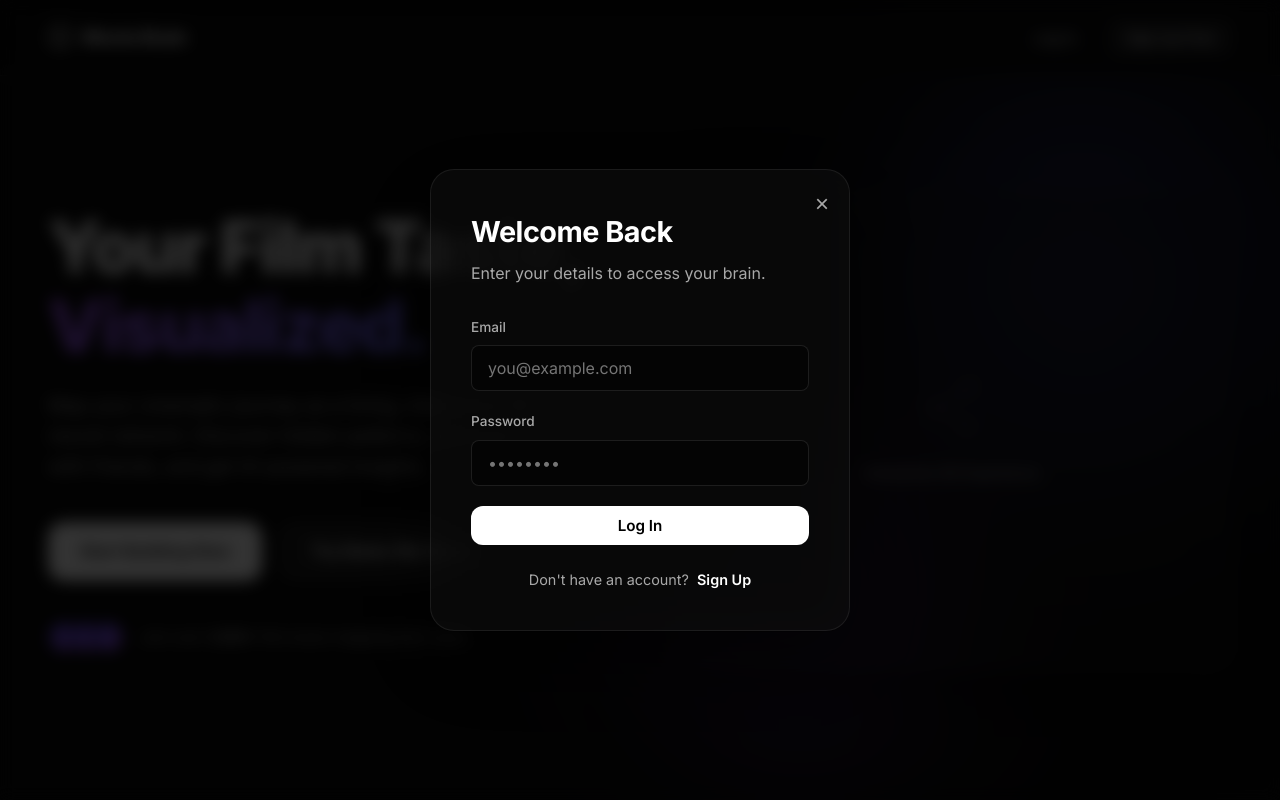
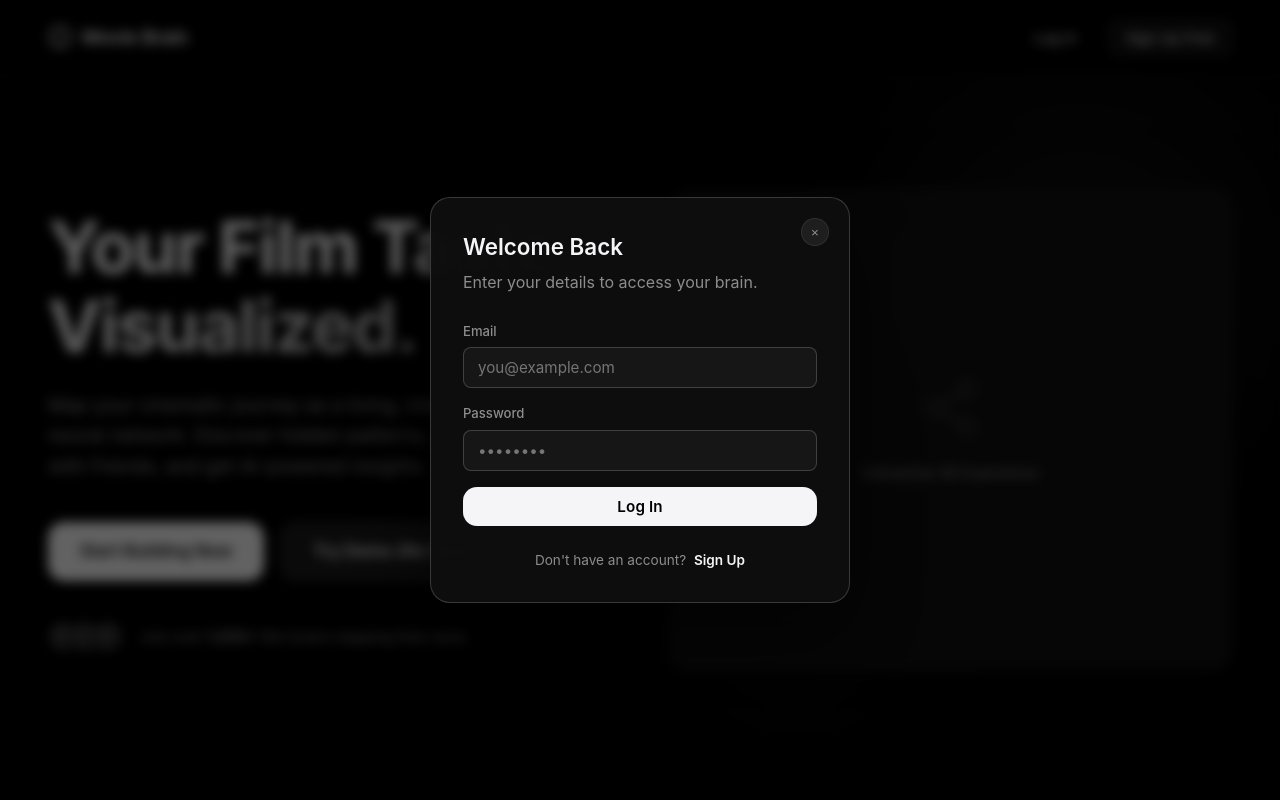
Before and after one commit to Debmalya0132/Movie-Brain, a website: page public/index.html in a window 1280 px wide. Both pictures are taken after a click on the button "Log In". Shown: the top 800 px of the page. Drawn offline with nearby package versions, Linux system fonts and the light colour scheme.

Commit message:
style: match landing page color tone with app UI

```diff
--- a/public/css/landing.css
+++ b/public/css/landing.css
@@ -1,16 +1,19 @@
-/* ── Landing Page Styles ── */
+/* ── Landing Page Styles (Monochrome) ── */
 :root {
-    --bg-color: #0a0a0a;
-    --text-1: #ffffff;
-    --text-2: rgba(255, 255, 255, 0.65);
-    --primary: #6366f1;
-    --primary-hover: #4f46e5;
-    --surface-1: rgba(255, 255, 255, 0.03);
-    --surface-2: rgba(255, 255, 255, 0.08);
-    --border: rgba(255, 255, 255, 0.1);
-    --radius-md: 12px;
-    --radius-lg: 24px;
-    --transition: 0.2s ease;
+    --bg-color: #000000;
+    --text-1: #f5f5f7;
+    --text-2: rgba(245, 245, 247, 0.55);
+    --text-3: rgba(245, 245, 247, 0.35);
+    --primary: #f5f5f7;
+    --primary-hover: #ffffff;
+    --surface-1: rgba(18, 18, 18, 0.85);
+    --surface-2: rgba(28, 28, 28, 0.90);
+    --border: rgba(255, 255, 255, 0.08);
+    --border-hi: rgba(255, 255, 255, 0.18);
+    --radius-md: 14px;
+    --radius-lg: 20px;
+    --blur: blur(24px) saturate(180%);
+    --transition: 0.25s cubic-bezier(0.4, 0, 0.2, 1);
 }
 
 * {
@@ -20,16 +23,18 @@
 }
 
 body {
-    font-family: 'Inter', -apple-system, BlinkMacSystemFont, sans-serif;
+    font-family: -apple-system, BlinkMacSystemFont, 'SF Pro Display', 'Inter', 'Segoe UI', sans-serif;
     background-color: var(--bg-color);
     color: var(--text-1);
     line-height: 1.5;
     overflow-x: hidden;
+    -webkit-font-smoothing: antialiased;
 }
 
 /* Typography */
 .text-gradient {
-    background: linear-gradient(135deg, #a855f7 0%, #6366f1 100%);
+    /* Subtle monochrome gradient for the hero text */
+    background: linear-gradient(135deg, #ffffff 0%, rgba(255,255,255,0.6) 100%);
     -webkit-background-clip: text;
     -webkit-text-fill-color: transparent;
     background-clip: text;
@@ -45,9 +50,9 @@ body {
     justify-content: space-between;
     align-items: center;
     padding: 20px 48px;
-    background: rgba(10, 10, 10, 0.8);
-    backdrop-filter: blur(12px);
-    -webkit-backdrop-filter: blur(12px);
+    background: rgba(0, 0, 0, 0.75);
+    backdrop-filter: var(--blur);
+    -webkit-backdrop-filter: var(--blur);
     position: fixed;
     top: 0;
     left: 0;
@@ -60,9 +65,9 @@ body {
     display: flex;
     align-items: center;
     gap: 10px;
-    font-weight: 700;
+    font-weight: 600;
     font-size: 1.2rem;
-    letter-spacing: -0.5px;
+    letter-spacing: -0.3px;
 }
 
 .nav-links {
@@ -85,6 +90,7 @@ body {
     border: none;
     text-decoration: none;
     font-family: inherit;
+    letter-spacing: 0.1px;
 }
 
 .btn-lg {
@@ -99,15 +105,15 @@ body {
 }
 
 .btn-primary:hover {
-    background: #e5e5e5;
+    background: var(--primary-hover);
     transform: translateY(-2px);
-    box-shadow: 0 4px 20px rgba(255,255,255,0.2);
+    box-shadow: 0 8px 24px rgba(255,255,255,0.15);
 }
 
 .btn-secondary {
     background: var(--surface-2);
     color: var(--text-1);
-    border: 1px solid var(--border);
+    border: 1px solid var(--border-hi);
 }
 
 .btn-secondary:hover {
@@ -127,12 +133,12 @@ body {
 }
 
 .nav-btn:hover {
-    background: var(--surface-1);
+    background: rgba(255,255,255,0.06);
 }
 
 .nav-btn.primary {
-    background: var(--surface-2);
-    border: 1px solid var(--border);
+    background: rgba(255,255,255,0.06);
+    border: 1px solid var(--border-hi);
 }
 
 .nav-btn.primary:hover {
@@ -156,7 +162,7 @@ body {
 
 .hero-title {
     font-size: 4.5rem;
-    font-weight: 800;
+    font-weight: 700;
     letter-spacing: -2px;
     line-height: 1.1;
     margin-bottom: 24px;
@@ -192,7 +198,8 @@ body {
     width: 32px;
     height: 32px;
     border-radius: 50%;
-    background: linear-gradient(135deg, #4f46e5, #a855f7);
+    /* Grayscale gradient for avatars to match monochrome theme */
+    background: linear-gradient(135deg, #444, #222);
     border: 2px solid var(--bg-color);
     margin-left: -10px;
 }
@@ -209,12 +216,12 @@ body {
 }
 
 .glass-panel {
-    background: rgba(20, 20, 20, 0.4);
-    backdrop-filter: blur(24px);
-    -webkit-backdrop-filter: blur(24px);
-    border: 1px solid rgba(255,255,255,0.08);
+    background: var(--surface-1);
+    backdrop-filter: var(--blur);
+    -webkit-backdrop-filter: var(--blur);
+    border: 1px solid var(--border);
     border-radius: var(--radius-lg);
-    box-shadow: 0 32px 80px rgba(0,0,0,0.5);
+    box-shadow: 0 32px 80px rgba(0,0,0,0.6);
     z-index: 10;
 }
 
@@ -237,18 +244,19 @@ body {
     opacity: 0.5;
 }
 
+/* Subtle white light blooms instead of colorful blobs */
 .blob {
     position: absolute;
     border-radius: 50%;
-    filter: blur(80px);
+    filter: blur(90px);
     z-index: 0;
-    opacity: 0.6;
+    opacity: 0.15;
 }
 
 .blob-1 {
     width: 400px;
     height: 400px;
-    background: rgba(99, 102, 241, 0.4);
+    background: rgba(255, 255, 255, 0.4);
     top: -50px;
     right: -50px;
 }
@@ -256,7 +264,7 @@ body {
 .blob-2 {
     width: 300px;
     height: 300px;
-    background: rgba(168, 85, 247, 0.4);
+    background: rgba(200, 200, 200, 0.3);
     bottom: -20px;
     left: -20px;
 }
@@ -272,16 +280,16 @@ body {
 }
 
 .feature-card {
-    background: var(--surface-1);
+    background: rgba(255,255,255,0.03);
     border: 1px solid var(--border);
     border-radius: var(--radius-md);
     padding: 32px;
-    transition: transform var(--transition), background var(--transition);
+    transition: transform var(--transition), border-color var(--transition);
 }
 
 .feature-card:hover {
     transform: translateY(-5px);
-    background: var(--surface-2);
+    border-color: var(--border-hi);
 }
 
 .feature-icon {
@@ -292,6 +300,7 @@ body {
 .feature-card h3 {
     font-size: 1.2rem;
     margin-bottom: 12px;
+    font-weight: 600;
 }
 
 .feature-card p {
@@ -304,16 +313,16 @@ body {
 .modal {
     position: fixed;
     inset: 0;
-    background: rgba(0,0,0,0.8);
-    backdrop-filter: blur(8px);
-    -webkit-backdrop-filter: blur(8px);
+    background: rgba(0,0,0,0.6);
+    backdrop-filter: blur(6px);
+    -webkit-backdrop-filter: blur(6px);
     z-index: 1000;
     display: flex;
     align-items: center;
     justify-content: center;
     opacity: 0;
     pointer-events: none;
-    transition: opacity 0.3s ease;
+    transition: opacity 0.22s ease;
 }
 
 .modal.open {
@@ -322,77 +331,88 @@ body {
 }
 
 .modal-content {
+    background: rgba(14,14,14,0.96);
+    border: 1px solid var(--border-hi);
+    border-radius: var(--radius-lg);
     width: 100%;
     max-width: 420px;
-    padding: 40px;
+    padding: 32px;
     position: relative;
-    transform: translateY(20px);
-    transition: transform 0.3s cubic-bezier(0.34, 1.56, 0.64, 1);
+    transform: translateY(12px) scale(0.97);
+    transition: transform 0.25s cubic-bezier(0.34, 1.56, 0.64, 1);
 }
 
 .modal.open .modal-content {
-    transform: translateY(0);
+    transform: translateY(0) scale(1);
 }
 
 .close-btn {
     position: absolute;
     top: 20px;
     right: 20px;
-    background: none;
-    border: none;
+    background: rgba(255,255,255,0.07);
+    border: 1px solid var(--border);
     color: var(--text-2);
-    font-size: 1.5rem;
+    width: 28px;
+    height: 28px;
+    border-radius: 50%;
+    display: flex;
+    align-items: center;
+    justify-content: center;
     cursor: pointer;
-    transition: color var(--transition);
+    transition: all var(--transition);
 }
 
-.close-btn:hover { color: var(--text-1); }
+.close-btn:hover {
+    background: rgba(255,255,255,0.14);
+    color: var(--text-1);
+}
 
 .modal-content h2 {
-    font-size: 1.8rem;
-    margin-bottom: 8px;
-    letter-spacing: -0.5px;
+    font-size: 1.4rem;
+    margin-bottom: 6px;
+    font-weight: 600;
 }
 
 .auth-form {
-    margin-top: 32px;
+    margin-top: 28px;
     display: flex;
     flex-direction: column;
-    gap: 20px;
+    gap: 16px;
 }
 
 .input-group {
     display: flex;
     flex-direction: column;
-    gap: 8px;
+    gap: 6px;
 }
 
 .input-group label {
-    font-size: 0.85rem;
+    font-size: 0.82rem;
     font-weight: 500;
     color: var(--text-2);
 }
 
 .input-group input {
-    background: rgba(0,0,0,0.5);
-    border: 1px solid var(--border);
+    background: rgba(255,255,255,0.04);
+    border: 1px solid var(--border-hi);
     border-radius: 8px;
-    padding: 12px 16px;
+    padding: 10px 14px;
     color: var(--text-1);
     font-family: inherit;
-    font-size: 1rem;
+    font-size: 0.95rem;
     transition: border-color var(--transition);
 }
 
 .input-group input:focus {
     outline: none;
-    border-color: var(--primary);
+    border-color: rgba(255,255,255,0.4);
 }
 
 .auth-switch {
     margin-top: 24px;
     text-align: center;
-    font-size: 0.9rem;
+    font-size: 0.85rem;
     color: var(--text-2);
 }
 
@@ -406,12 +426,10 @@ body {
 .auth-switch a:hover { text-decoration: underline; }
 
 .error-msg {
-    background: rgba(239, 68, 68, 0.1);
-    color: #ef4444;
-    padding: 10px 14px;
-    border-radius: 8px;
+    color: rgba(255,100,100,0.85);
     font-size: 0.85rem;
-    border: 1px solid rgba(239, 68, 68, 0.2);
+    text-align: center;
+    margin-top: 4px;
 }
 
 .hidden { display: none !important; }
```
